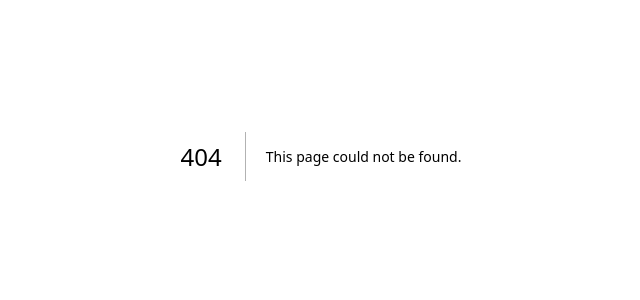
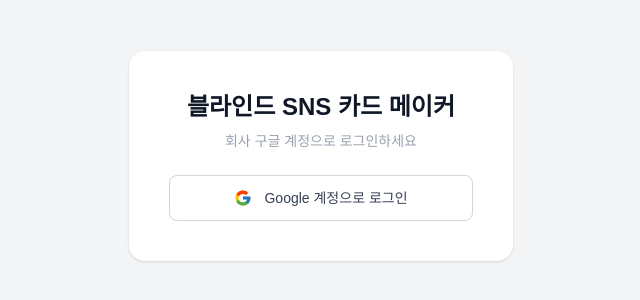
Before and after one commit to deanjobs-design/blind-insta-card-maker, a Next.js app: page /login in a window 1280 px wide. Before the commit this address had no page. Shown: the part 244-544 px from the top of the page, without its empty margins (319-959 px from the left). Built offline with nearby package versions, Linux system fonts and the light colour scheme; a web font is replaced by a local one.

Commit message:
feat: restore Google Workspace SSO with domain restriction

```diff
--- /dev/null
+++ b/app/api/auth/[...nextauth]/route.ts
@@ -0,0 +1,3 @@
+import { handlers } from '@/auth'
+
+export const { GET, POST } = handlers
--- /dev/null
+++ b/app/login/page.tsx
@@ -0,0 +1,48 @@
+import { signIn } from '@/auth'
+
+export default async function LoginPage({
+  searchParams,
+}: {
+  searchParams: Promise<{ error?: string }>
+}) {
+  const params = await searchParams
+  const hasError = !!params.error
+
+  return (
+    <main className="min-h-screen flex items-center justify-center bg-gray-100 px-4">
+      <div className="bg-white rounded-2xl shadow-sm p-10 w-full max-w-sm flex flex-col items-center gap-6">
+        <div className="text-center">
+          <h1 className="text-2xl font-bold text-gray-900">블라인드 SNS 카드 메이커</h1>
+          <p className="text-sm text-gray-400 mt-2">회사 구글 계정으로 로그인하세요</p>
+        </div>
+
+        {hasError && (
+          <p className="text-sm text-red-500 text-center bg-red-50 rounded-lg px-4 py-2">
+            로그인할 수 없습니다.<br />허용된 회사 계정(@teamblind.com)만 사용할 수 있어요.
+          </p>
+        )}
+
+        <form
+          action={async () => {
+            'use server'
+            await signIn('google', { redirectTo: '/' })
+          }}
+          className="w-full"
+        >
+          <button
+            type="submit"
+            className="w-full flex items-center justify-center gap-3 border border-gray-300 rounded-lg px-4 py-3 text-sm font-medium text-gray-700 hover:bg-gray-50 transition-colors"
+          >
+            <svg width="18" height="18" viewBox="0 0 48 48" aria-hidden="true">
+              <path fill="#FFC107" d="M43.6 20.5H42V20H24v8h11.3c-1.6 4.7-6.1 8-11.3 8-6.6 0-12-5.4-12-12s5.4-12 12-12c3.1 0 5.9 1.2 8 3.1l5.7-5.7C34.6 6.1 29.6 4 24 4 12.9 4 4 12.9 4 24s8.9 20 20 20 20-8.9 20-20c0-1.3-.1-2.3-.4-3.5z"/>
+              <path fill="#FF3D00" d="M6.3 14.7l6.6 4.8C14.7 16 19 13 24 13c3.1 0 5.9 1.2 8 3.1l5.7-5.7C34.6 6.1 29.6 4 24 4 16.3 4 9.7 8.3 6.3 14.7z"/>
+              <path fill="#4CAF50" d="M24 44c5.5 0 10.5-2.1 14.3-5.5l-6.6-5.6C29.6 34.6 26.9 36 24 36c-5.2 0-9.6-3.3-11.3-7.9l-6.5 5C9.5 39.6 16.2 44 24 44z"/>
+              <path fill="#1976D2" d="M43.6 20.5H42V20H24v8h11.3c-.8 2.3-2.2 4.2-4.1 5.6l6.6 5.6C39.9 36.7 44 31 44 24c0-1.3-.1-2.3-.4-3.5z"/>
+            </svg>
+            Google 계정으로 로그인
+          </button>
+        </form>
+      </div>
+    </main>
+  )
+}
--- a/app/page.tsx
+++ b/app/page.tsx
@@ -2,6 +2,7 @@
 import { useState, useRef, useCallback } from 'react'
 import { TemplateSelector, CommentPageItem } from '@/components/Editor/TemplateSelector'
 import { TemplateGallery } from '@/components/Editor/TemplateGallery'
+import { SignOutButton } from '@/components/SignOutButton'
 import { InputPanel } from '@/components/Editor/InputPanel'
 import { PreviewPanel } from '@/components/Editor/PreviewPanel'
 import { DownloadBar } from '@/components/Editor/DownloadBar'
@@ -203,12 +204,15 @@
           <h1 className="text-xl font-bold text-gray-900">블라인드 SNS 카드 메이커</h1>
           <span className="text-xs text-gray-400">관리 및 문의: deanjobs</span>
         </div>
+        <div className="flex items-center gap-2">
           <button
             onClick={() => setShowOverview(true)}
             className="px-4 py-2 rounded-lg text-sm font-medium bg-gray-100 text-gray-700 hover:bg-gray-200 transition-colors"
           >
             ⊞ 전체 보기
           </button>
+          <SignOutButton />
+        </div>
       </header>
 
       <TemplateSelector
--- /dev/null
+++ b/auth.ts
@@ -0,0 +1,29 @@
+import NextAuth from 'next-auth'
+import Google from 'next-auth/providers/google'
+
+// 허용 도메인 (회사 이메일만 로그인 가능). 환경변수로 덮어쓸 수 있음.
+const ALLOWED_DOMAINS = (process.env.ALLOWED_EMAIL_DOMAINS || 'teamblind.com')
+  .split(',')
+  .map(d => d.trim().toLowerCase())
+  .filter(Boolean)
+
+export const { handlers, auth, signIn, signOut } = NextAuth({
+  trustHost: true,
+  providers: [Google],
+  callbacks: {
+    // 회사 도메인 계정만 로그인 허용
+    async signIn({ profile }) {
+      const email = (profile?.email || '').toLowerCase()
+      const hd = (profile?.hd as string | undefined)?.toLowerCase()
+      const emailDomain = email.split('@')[1]
+      const ok =
+        (hd && ALLOWED_DOMAINS.includes(hd)) ||
+        (emailDomain && ALLOWED_DOMAINS.includes(emailDomain))
+      return Boolean(ok)
+    },
+  },
+  pages: {
+    signIn: '/login',
+    error: '/login',
+  },
+})
--- /dev/null
+++ b/components/SignOutButton.tsx
@@ -0,0 +1,13 @@
+'use client'
+import { signOut } from 'next-auth/react'
+
+export function SignOutButton() {
+  return (
+    <button
+      onClick={() => signOut({ callbackUrl: '/login' })}
+      className="px-3 py-2 rounded-lg text-sm font-medium bg-gray-100 text-gray-600 hover:bg-gray-200 transition-colors"
+    >
+      로그아웃
+    </button>
+  )
+}
--- /dev/null
+++ b/middleware.ts
@@ -0,0 +1,30 @@
+import { auth } from '@/auth'
+import { NextResponse } from 'next/server'
+
+// 로그인하지 않은 사용자는 /login으로 리다이렉트
+export default auth((req) => {
+  const isLoggedIn = !!req.auth
+  const { pathname } = req.nextUrl
+
+  // 인증 관련 경로와 로그인 페이지는 항상 허용
+  const isPublic =
+    pathname.startsWith('/login') ||
+    pathname.startsWith('/api/auth')
+
+  if (!isLoggedIn && !isPublic) {
+    const loginUrl = new URL('/login', req.nextUrl.origin)
+    return NextResponse.redirect(loginUrl)
+  }
+
+  // 로그인 상태에서 /login 접근 시 메인으로
+  if (isLoggedIn && pathname.startsWith('/login')) {
+    return NextResponse.redirect(new URL('/', req.nextUrl.origin))
+  }
+
+  return NextResponse.next()
+})
+
+export const config = {
+  // 정적 파일/이미지 제외한 모든 경로 보호
+  matcher: ['/((?!_next/static|_next/image|favicon.ico|assets).*)'],
+}
--- a/package.json
+++ b/package.json
@@ -16,6 +16,7 @@
     "html2canvas": "^1.4.1",
     "jszip": "^3.10.1",
     "next": "^16.2.9",
+    "next-auth": "^5.0.0-beta.31",
     "react": "19.2.4",
     "react-dom": "19.2.4"
   },
```
Also changed, not shown: 2 other files (tests, documents, lock files or other folders). Lines whose indentation alone changed are shown as unchanged.
